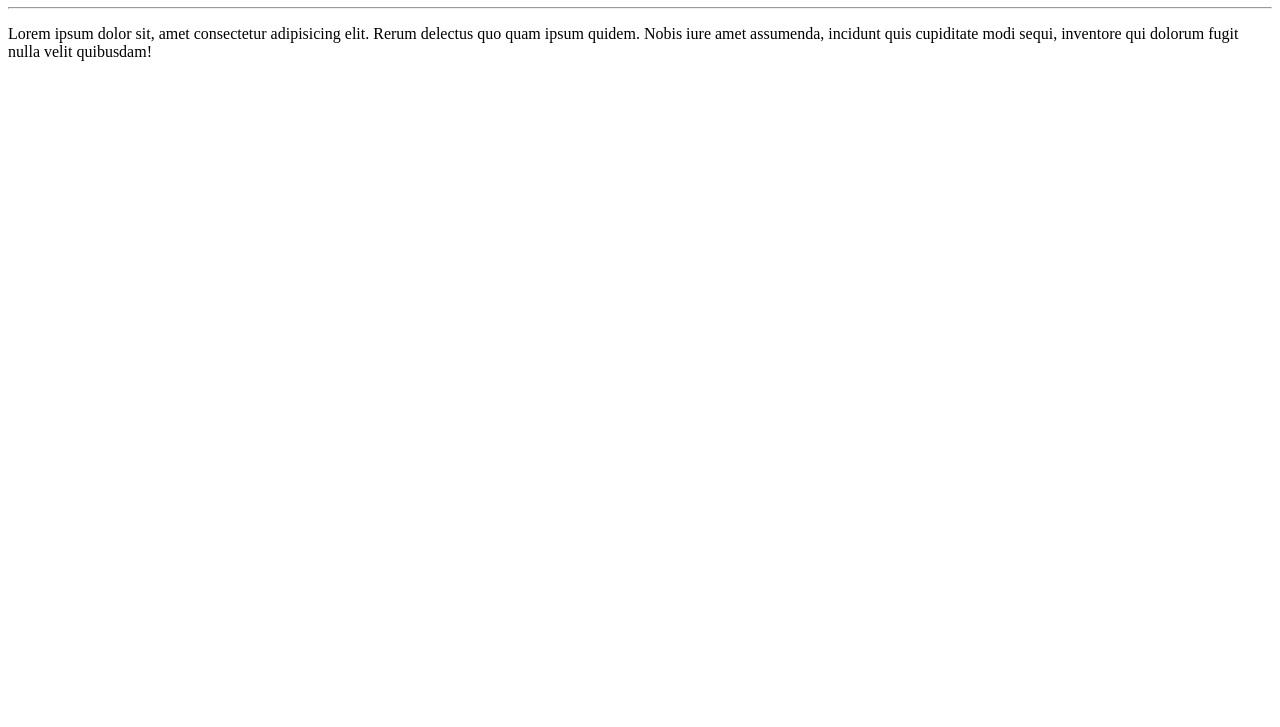
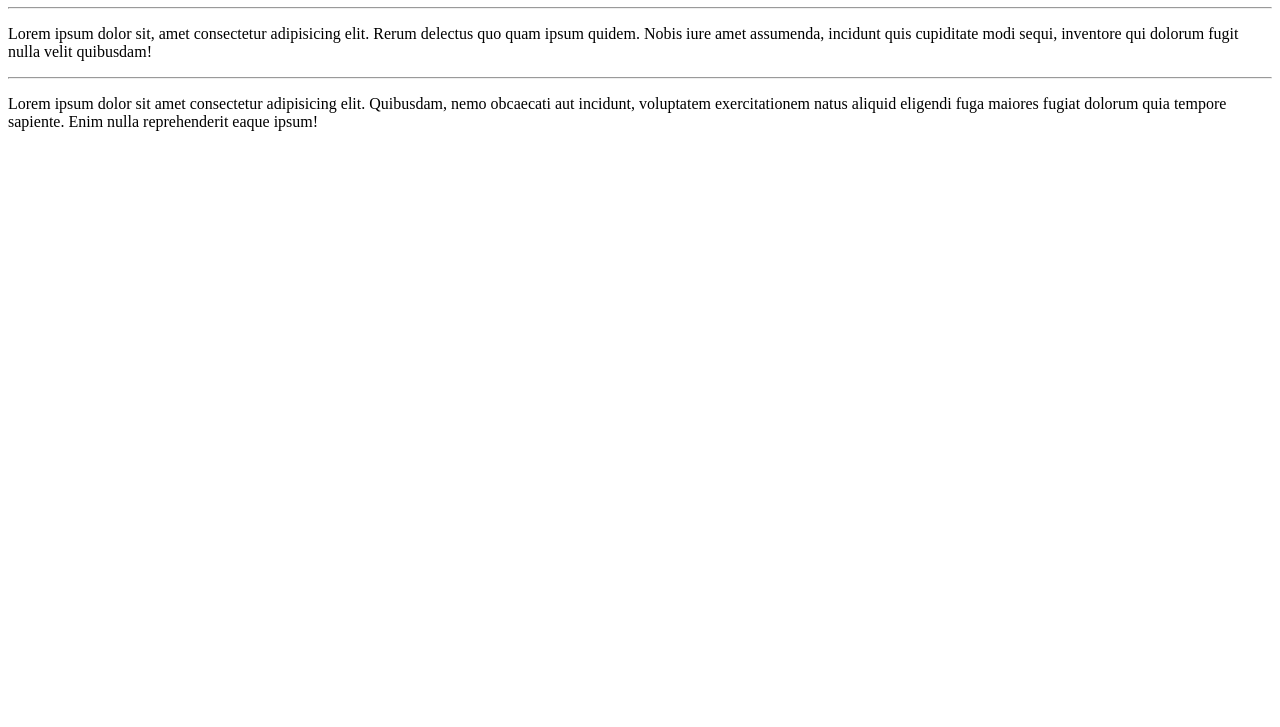
Before and after one commit to rbpope/OlaMundo, a plain HTML site: page site/index.html in a window 1280 px wide. Shown: the part 73-800 px from the top of the page. Drawn offline with Linux system fonts and the light colour scheme.

Commit message:
Update index.html

```diff
--- a/site/index.html
+++ b/site/index.html
@@ -9,5 +9,7 @@
     <h1>Olá, Mundo!</h1>
     <hr>
     <p>Lorem ipsum dolor sit, amet consectetur adipisicing elit. Rerum delectus quo quam ipsum quidem. Nobis iure amet assumenda, incidunt quis cupiditate modi sequi, inventore qui dolorum fugit nulla velit quibusdam!</p>
+    <hr>
+    <p>Lorem ipsum dolor sit amet consectetur adipisicing elit. Quibusdam, nemo obcaecati aut incidunt, voluptatem exercitationem natus aliquid eligendi fuga maiores fugiat dolorum quia tempore sapiente. Enim nulla reprehenderit eaque ipsum!</p>
 </body>
 </html>
```
